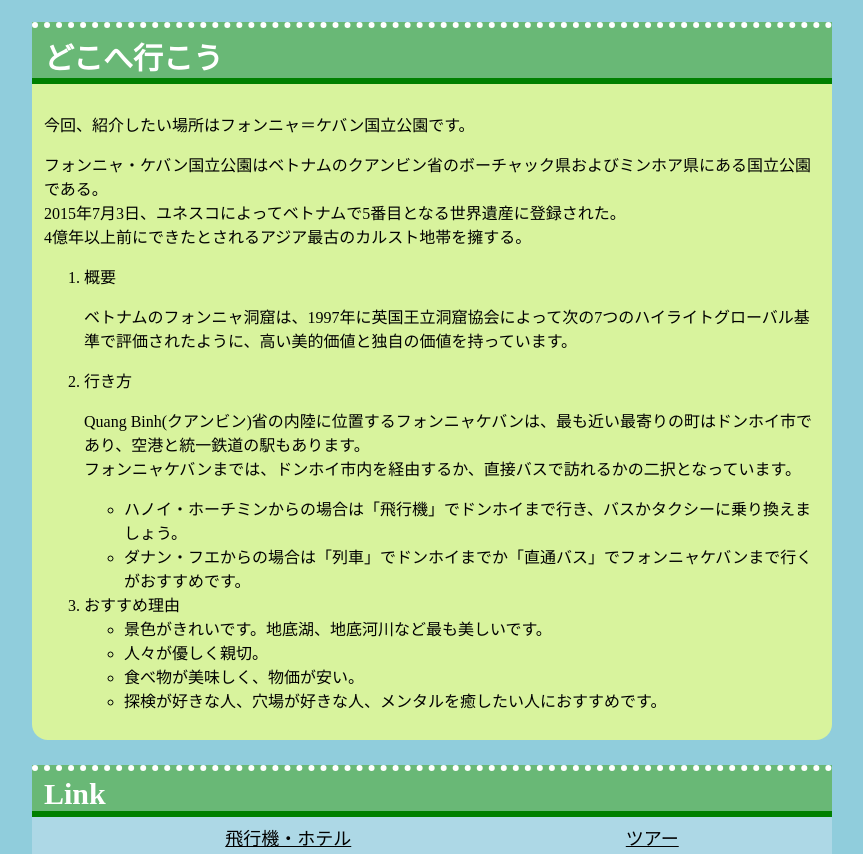
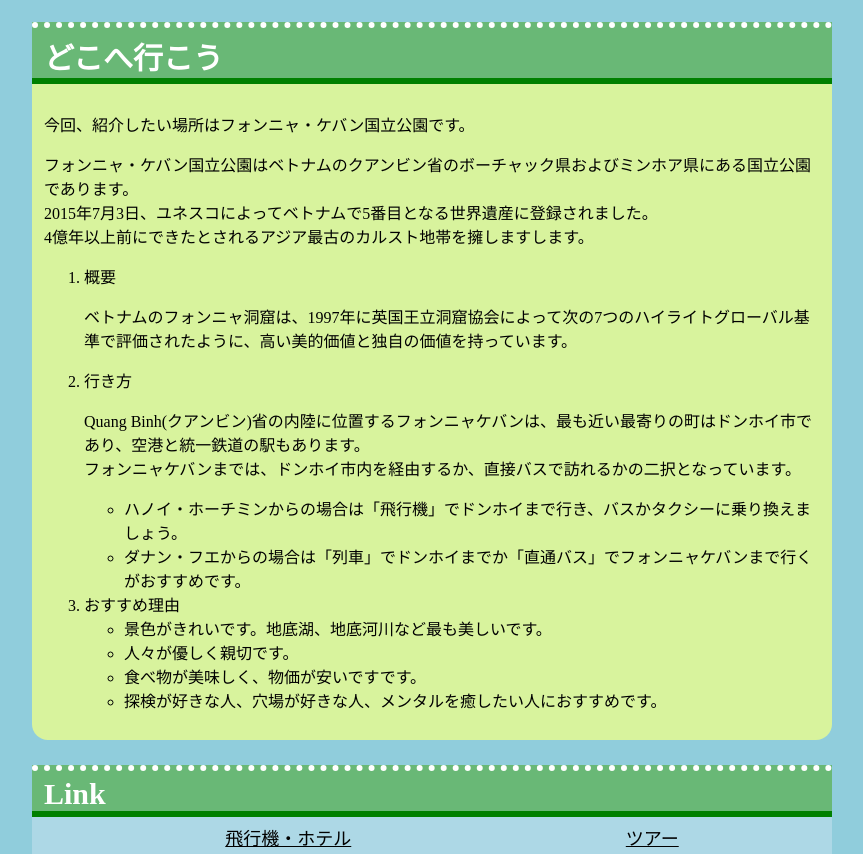
Before and after one commit to broccoshop/place2, a plain HTML site: page index.html in a window 1280 px wide. Shown: the part 957-1811 px from the top of the page, without its empty margins (208-1071 px from the left). Drawn offline with Linux system fonts and the light colour scheme.

Commit message:
Add files via upload

```diff
--- a/index.html
+++ b/index.html
@@ -23,10 +23,10 @@
     </div>
     <h2 id="Place">どこへ行こう</h3>
     <div class="box">
-        <p>今回、紹介したい場所はフォンニャ＝ケバン国立公園です。</p>
-        <p>フォンニャ・ケバン国立公園はベトナムのクアンビン省のボーチャック県およびミンホア県にある国立公園である。<br>
-         2015年7月3日、ユネスコによってベトナムで5番目となる世界遺産に登録された。<br>
-         4億年以上前にできたとされるアジア最古のカルスト地帯を擁する。</p>
+        <p>今回、紹介したい場所はフォンニャ・ケバン国立公園です。</p>
+        <p>フォンニャ・ケバン国立公園はベトナムのクアンビン省のボーチャック県およびミンホア県にある国立公園であります。<br>
+         2015年7月3日、ユネスコによってベトナムで5番目となる世界遺産に登録されました。<br>
+         4億年以上前にできたとされるアジア最古のカルスト地帯を擁しますします。</p>
     <ol>
         <li>概要</li>
         <p>ベトナムのフォンニャ洞窟は、1997年に英国王立洞窟協会によって次の7つのハイライトグローバル基準で評価されたように、高い美的価値と独自の価値を持っています。</p>
@@ -39,8 +39,8 @@
         <li>おすすめ理由</li>
             <ul>
                 <li>景色がきれいです。地底湖、地底河川など最も美しいです。</li>
-                <li>人々が優しく親切。</li>
-                <li>食べ物が美味しく、物価が安い。</li>
+                <li>人々が優しく親切です。</li>
+                <li>食べ物が美味しく、物価が安いですです。</li>
                 <li>探検が好きな人、穴場が好きな人、メンタルを癒したい人におすすめです。</li>
             </ul>
 
```
